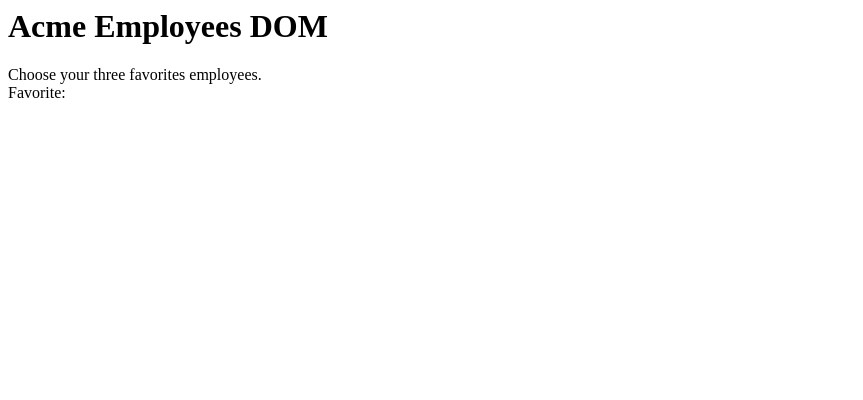
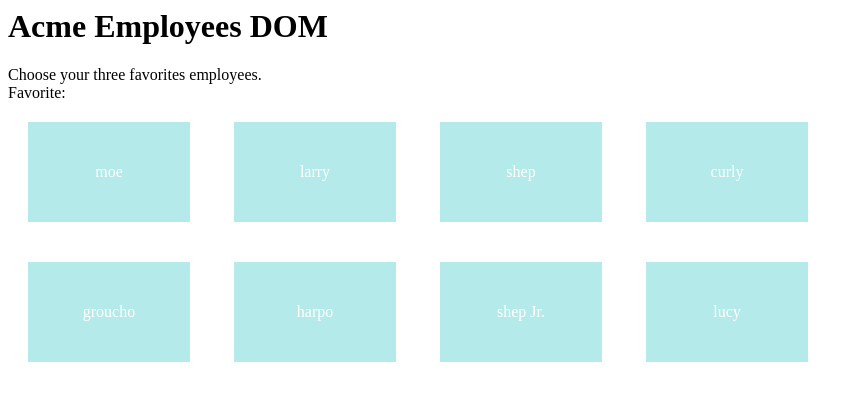
Before and after one commit to effyyzhang/sandbox, a plain HTML site: page index.html in a window 1280 px wide. Shown: the whole page, without its empty margins (0-863 px from the left). Drawn offline with Linux system fonts and the light colour scheme.

Commit message:
added the grid

```diff
--- a/index.html
+++ b/index.html
@@ -2,7 +2,23 @@
   <head>
     <link href="https://fonts.googleapis.com/css?family=Open+Sans+Condensed:300&display=swap" rel="stylesheet">
 <style>
+    .swatch {
+        display: flex;
+        color: #fff;
+        width: 80%;
+        flex-wrap: wrap;
+    }
 
+    .employee {
+        /* width: 200px;
+        height: 200px; */
+        width: 80px;
+        padding: 40px;
+        margin: 20px;
+        background-color: #b4eae9;
+        border: solid 1px #b4eae9;
+        text-align: center;
+    }
 </style>
   </head>
   <body>
@@ -29,6 +45,11 @@
     { id: 8, name: 'shep Jr.', managerId: 4},
     { id: 99, name: 'lucy', managerId: 1}
   ];
+
+    const swatch = document.querySelector('.swatch')
+    const html = employees.map(ele => `<div class = 'employee'>${ele.name}</div>`).join()
+    swatch.innerHTML = html;
+
   </script>
   </body>
 </html>
```
